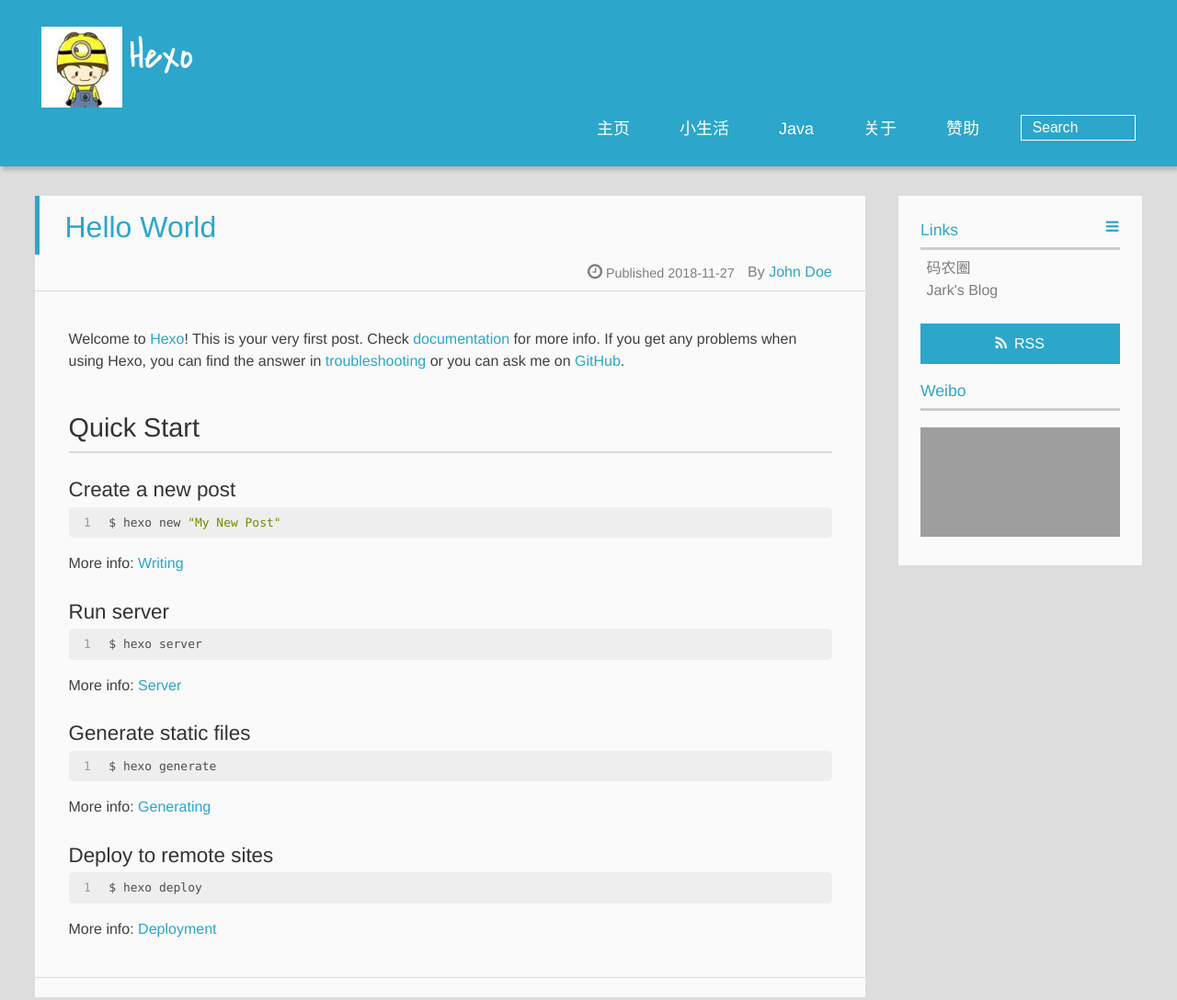
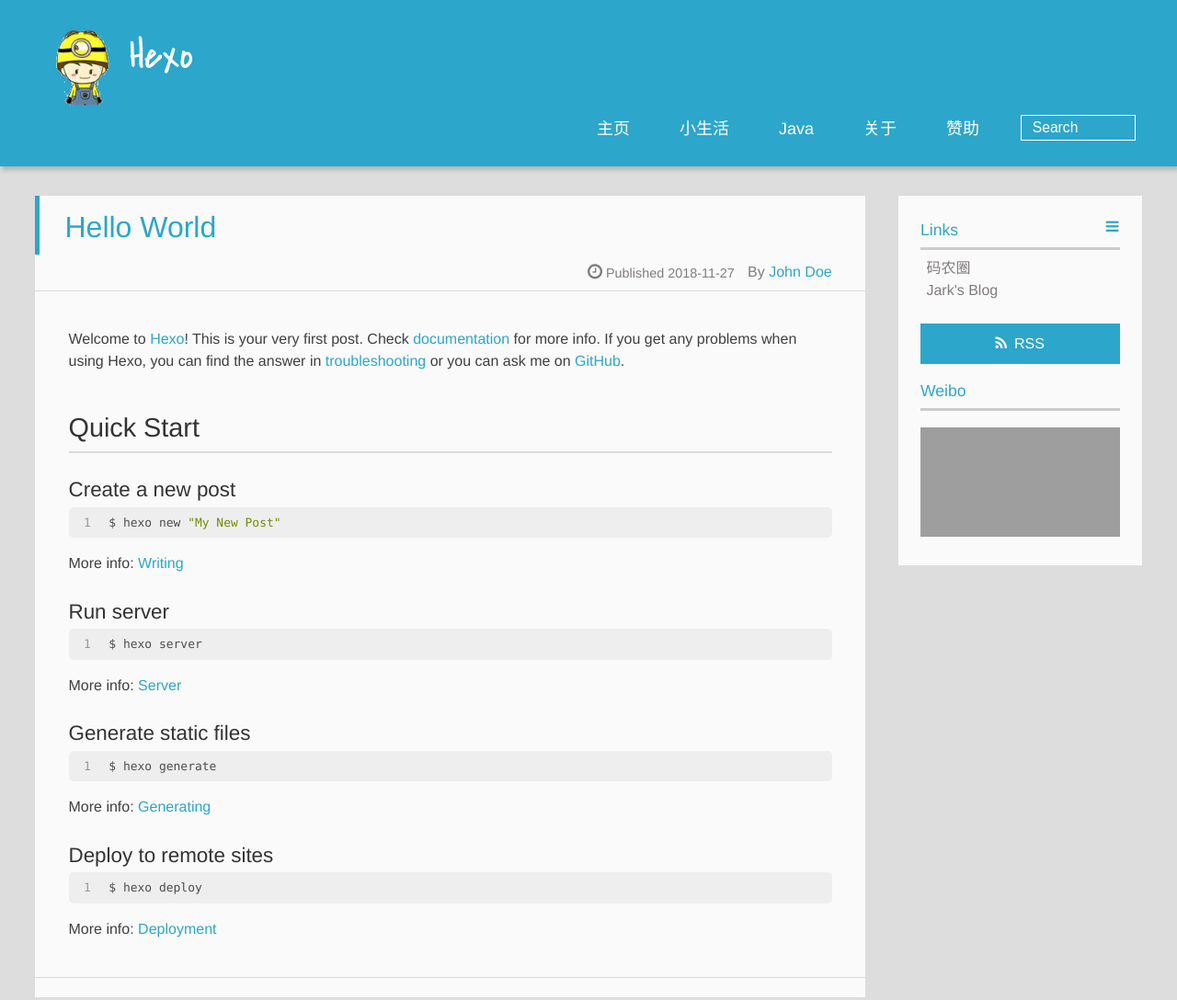
Before and after one commit to chenhuowang/chenhuowang.github.io, a plain HTML site: page index.html in a window 1280 px wide. Shown: the top 1088 px of the page at 92% size. Drawn offline with Linux system fonts and the light colour scheme; grey boxes are pictures that could not be loaded; a script that the page names is missing.

Commit message:
Site updated: 2018-11-27 19:22:26

```diff
--- a/index.html
+++ b/index.html
@@ -38,7 +38,7 @@
 <div>
 
 			<div id="imglogo">
-				<a href="/"><img src="/img/main.jpg" alt="Hexo" title="Hexo"></a>
+				<a href="/"><img src="/img/main.png" alt="Hexo" title="Hexo"></a>
 			</div>
 
 			<div id="textlogo">
```
Also changed, not shown: 2018/11/27/hello-world/index.html (+1 -1 lines), archives/2018/11/index.html (+1 -1 lines), archives/2018/index.html (+1 -1 lines), archives/index.html (+1 -1 lines), img/main.png (added), img/main2.jpg (added).
